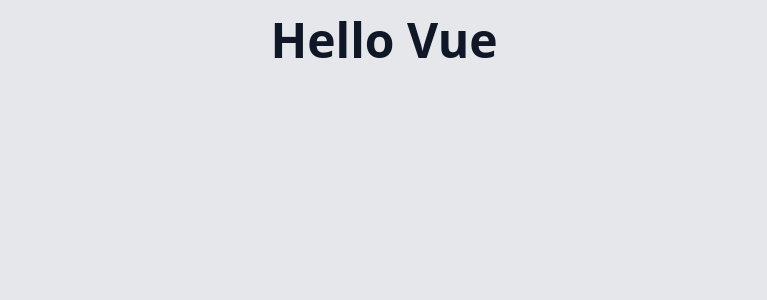
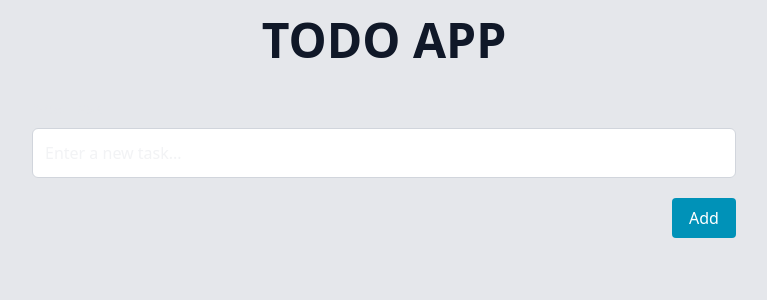
Before and after one commit to MmmarRTha/vue_todo_app, a Vue app: page / in a window 1280 px wide. Shown: the top 300 px of the page, without its empty margins (256-1023 px from the left). Built offline with nearby package versions, Linux system fonts and the light colour scheme.

Commit message:
- update: feature/component_script_state - implement basic structure for to-do app with input form and dynamic title

```diff
--- a/src/App.vue
+++ b/src/App.vue
@@ -1,11 +1,30 @@
 <script setup lang="ts">
+import { ref } from 'vue';
 
+const message = ref("TODO APP");
+const newTask = ref("");
 </script>
 
 <template>
-    <main class="max-w-3xl mx-auto my-4">
-        <h1 class="text-gray-900 dark:text-white font-bold text-5xl text-center">
-            Hello Vue
+    <main class="max-w-3xl mx-auto my-4 px-4 sm:px-6 lg:px-8">
+        <h1 class="text-gray-900 dark:text-white font-bold text-3xl sm:text-4xl lg:text-5xl text-center">
+            {{ message }}
         </h1>
+        <form class="mt-4 sm:mt-6 lg:mt-8">
+            <label class="block mb-2 sm:mb-4 text-gray-200">
+                New Task
+                <input
+                    name="newTask"
+                    class="mt-2 w-full px-3 py-3 border border-gray-300 rounded-md bg-white dark:bg-gray-800 dark:border-gray-700 dark:text-white focus:outline-none focus:ring-2 focus:ring-cyan-600 text-sm sm:text-base"
+                    placeholder="Enter a new task..."
+                    v-model="newTask"
+                >
+            </label>
+            <div class="flex justify-end mt-5">
+                <button class="bg-cyan-600 hover:bg-cyan-700 text-white font-medium py-2 px-4 rounded-sm transition-colors duration-200 focus:outline-none focus:ring-2 focus:ring-cyan-600 focus:ring-offset-2 w-full sm:w-16">
+                    Add
+                </button>
+            </div>
+        </form>
     </main>
 </template>
```
